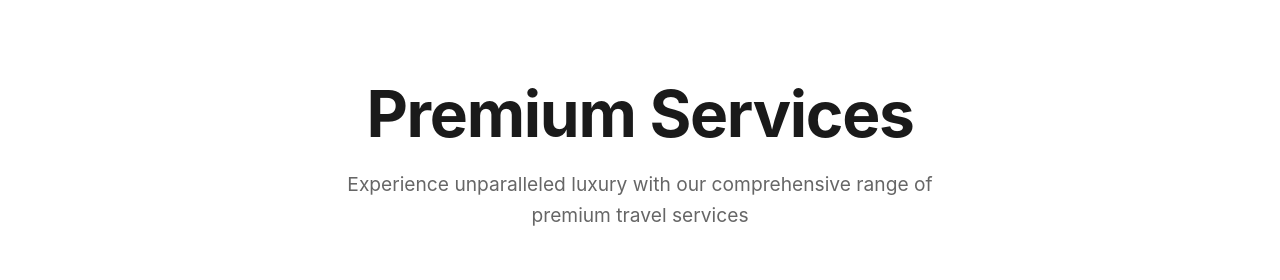
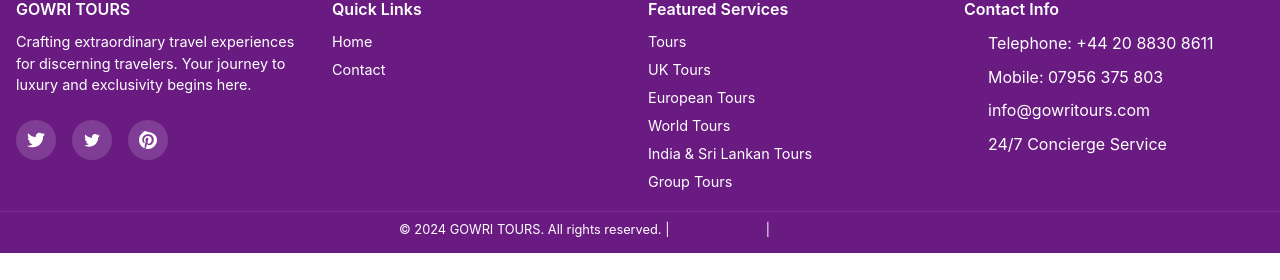
Before and after one commit to kowshikan1986/gowritoursjava, a React (Vite) app in the folder luxury-travel-agency/: page / in a window 1280 px wide. Shown: the part 388-668 px from the top of the page. Built offline with nearby package versions, Linux system fonts and the light colour scheme; no server answers.

Commit message:
Remove Premium Services section from homepage

```diff
--- a/luxury-travel-agency/src/pages/Home.jsx
+++ b/luxury-travel-agency/src/pages/Home.jsx
@@ -2,7 +2,6 @@
 import Hero from '../components/sections/Hero';
 import PromotionalBanner from '../components/sections/PromotionalBanner';
 import TourPackages from '../components/sections/TourPackages';
-import Services from '../components/sections/Services';
 
 const Home = () => {
   return (
@@ -10,7 +9,6 @@
       <Hero />
       <PromotionalBanner />
       <TourPackages />
-      <Services />
     </>
   );
 };
```
